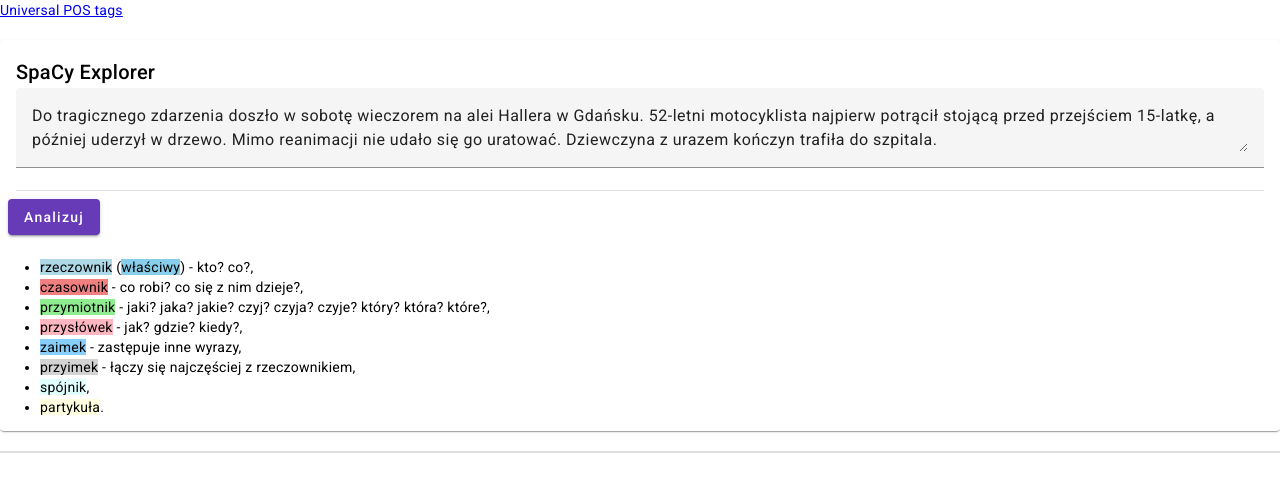
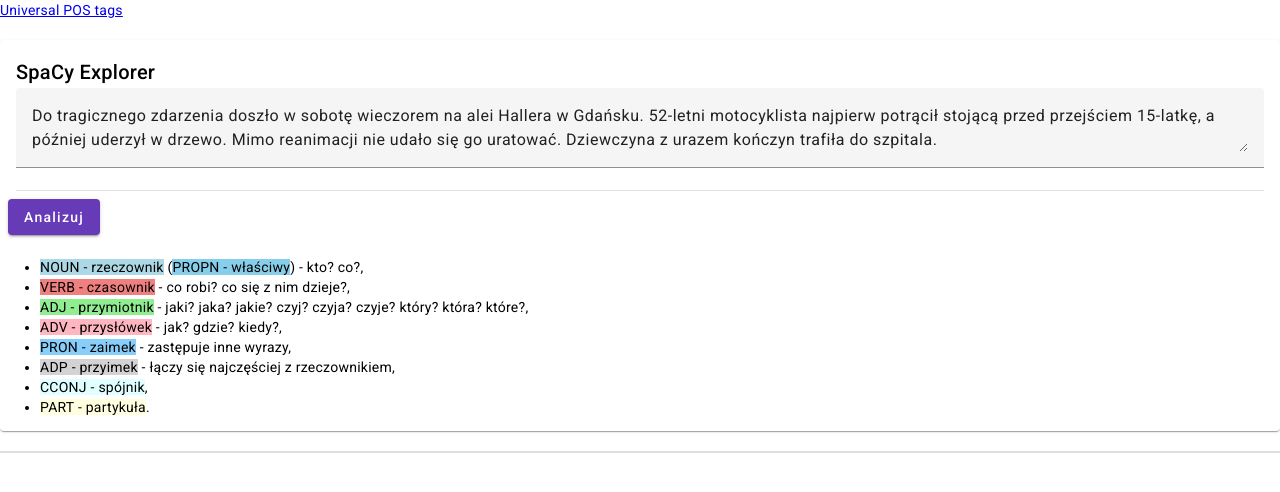
Before and after one commit to leliw/spacy-explorer, an Angular app in the folder frontend/: page / in a window 1280 px wide. Shown: the top 492 px of the page. Built offline with nearby package versions, Linux system fonts and the light colour scheme.

Commit message:
Poprawka opisu

```diff
--- a/frontend/src/app/spacy-doc-explorer/spacy-doc-explorer.component.html
+++ b/frontend/src/app/spacy-doc-explorer/spacy-doc-explorer.component.html
@@ -26,15 +26,15 @@
         </mat-card-actions>
         <mat-card-footer>
             <ul>
-                <li><span class="noun">rzeczownik</span> (<span class="propn">właściwy</span>) - kto? co?,</li>
-                <li><span class="verb">czasownik</span> - co robi? co się z nim dzieje?,</li>
-                <li><span class="adj">przymiotnik</span> - jaki? jaka? jakie? czyj? czyja? czyje? który? która? które?,
+                <li><span class="noun">NOUN - rzeczownik</span> (<span class="propn">PROPN - właściwy</span>) - kto? co?,</li>
+                <li><span class="verb">VERB - czasownik</span> - co robi? co się z nim dzieje?,</li>
+                <li><span class="adj">ADJ - przymiotnik</span> - jaki? jaka? jakie? czyj? czyja? czyje? który? która? które?,
                 </li>
-                <li><span class="adv">przysłówek</span> - jak? gdzie? kiedy?,</li>
-                <li><span class="pron">zaimek</span> - zastępuje inne wyrazy,</li>
-                <li><span class="adp">przyimek</span> - łączy się najczęściej z rzeczownikiem,</li>
-                <li><span class="cconj">spójnik</span>,</li>
-                <li><span class="part">partykuła</span>.</li>
+                <li><span class="adv">ADV - przysłówek</span> - jak? gdzie? kiedy?,</li>
+                <li><span class="pron">PRON - zaimek</span> - zastępuje inne wyrazy,</li>
+                <li><span class="adp">ADP - przyimek</span> - łączy się najczęściej z rzeczownikiem,</li>
+                <li><span class="cconj">CCONJ - spójnik</span>,</li>
+                <li><span class="part">PART - partykuła</span>.</li>
             </ul>
         </mat-card-footer>
     </mat-card>
```
